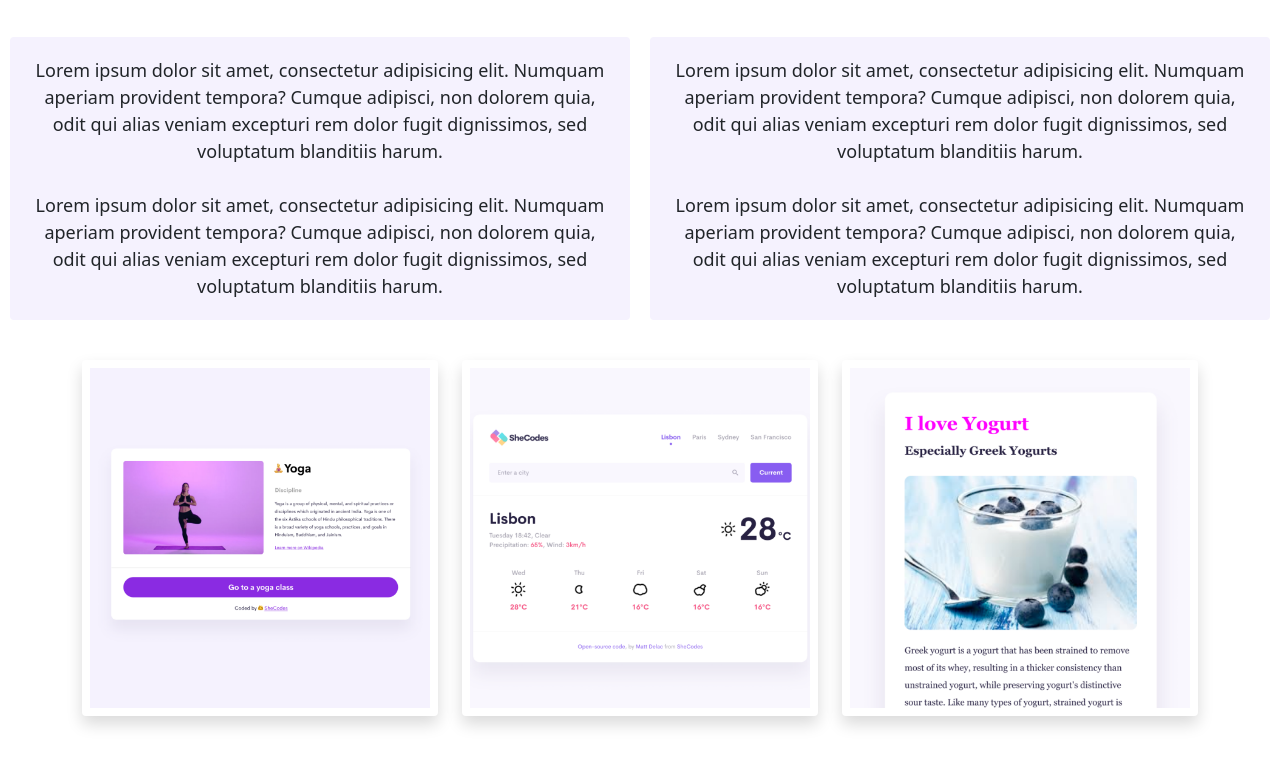
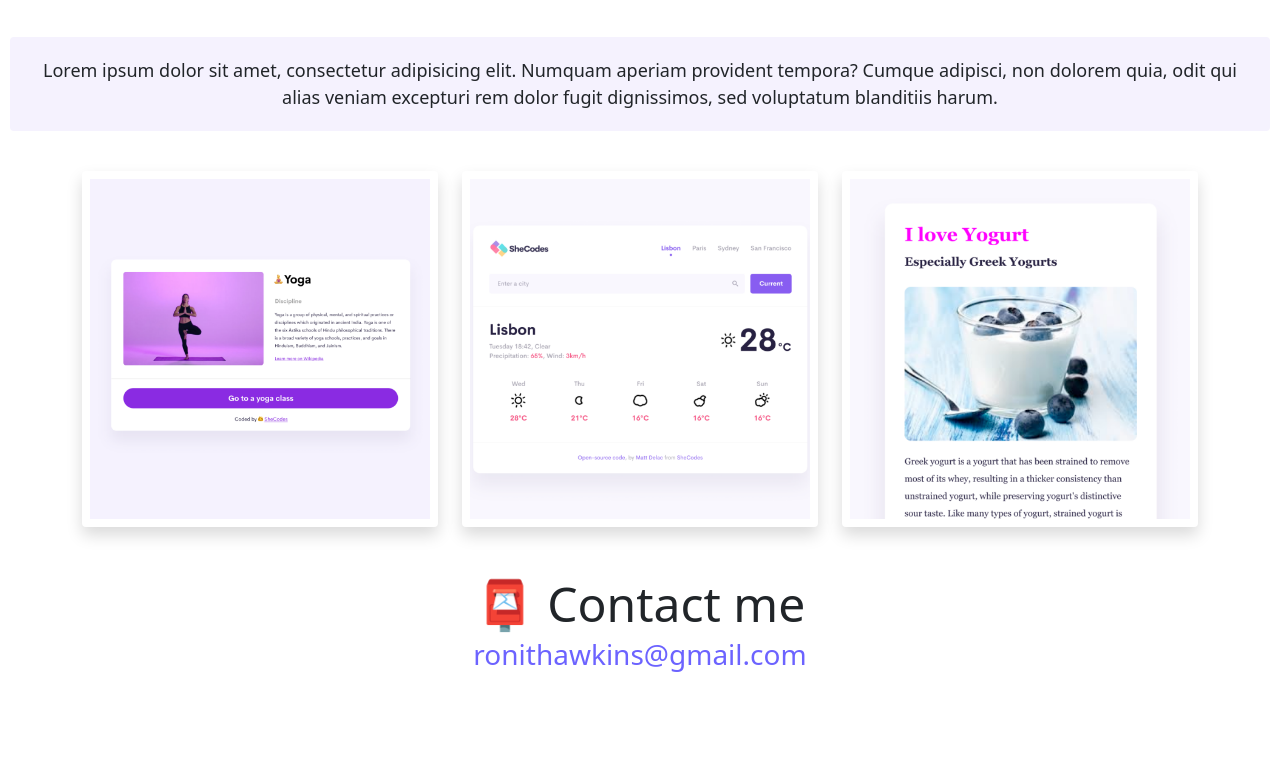
Before and after one commit to veryuniq/Responsive-HW3, a plain HTML site: page about.html in a window 1280 px wide. Shown: the part 247-1008 px from the top of the page. After the commit the page ends 922 px from the top, so only its background shows below. Drawn offline with nearby package versions, Linux system fonts and the light colour scheme.

Commit message:
Update about.html

```diff
--- a/about.html
+++ b/about.html
@@ -16,7 +16,7 @@
       crossorigin="anonymous"
     ></script>
     <link rel="stylesheet" href="style.css" />
-    <title>About me - Véronique</title>
+    <title>About Véronique</title>
     <meta
       name="description"
       content="About Véronique, a front-end developer based in North America"
@@ -25,7 +25,7 @@
   <body>
     <nav class="navbar navbar-expand-lg navbar-light bg-light fixed-top">
       <div class="container">
-        <a class="navbar-brand" href="index.html">Véronique</a>
+        <a class="navbar-brand" href="index.html">Matt Delac</a>
         <button
           class="navbar-toggler"
           type="button"
@@ -60,24 +60,6 @@
         aperiam provident tempora? Cumque adipisci, non dolorem quia, odit qui
         alias veniam excepturi rem dolor fugit dignissimos, sed voluptatum
         blanditiis harum.
-        <br />
-        <br />
-        Lorem ipsum dolor sit amet, consectetur adipisicing elit. Numquam
-        aperiam provident tempora? Cumque adipisci, non dolorem quia, odit qui
-        alias veniam excepturi rem dolor fugit dignissimos, sed voluptatum
-        blanditiis harum.
-      </p>
-      <p>
-        Lorem ipsum dolor sit amet, consectetur adipisicing elit. Numquam
-        aperiam provident tempora? Cumque adipisci, non dolorem quia, odit qui
-        alias veniam excepturi rem dolor fugit dignissimos, sed voluptatum
-        blanditiis harum.
-        <br />
-        <br />
-        Lorem ipsum dolor sit amet, consectetur adipisicing elit. Numquam
-        aperiam provident tempora? Cumque adipisci, non dolorem quia, odit qui
-        alias veniam excepturi rem dolor fugit dignissimos, sed voluptatum
-        blanditiis harum.
       </p>
     </div>
     <div class="container">
@@ -94,10 +76,8 @@
       </div>
     </div>
     <div id="contact" class="mt-5">
-      <h2>📮 Contact me</h2>
-      <a href="mailto:ronithawkins@gmail.com" class="email-link">
-        ronithawkins@gmail.com
-      </a>
+      <h2 class="text-center">📮 Contact me</h2>
+      <a href="mailto:ronithawkins@gmail.com" class="email-link"> ronithawkins@gmail.com </a>
     </div>
   </body>
 </html>
```
